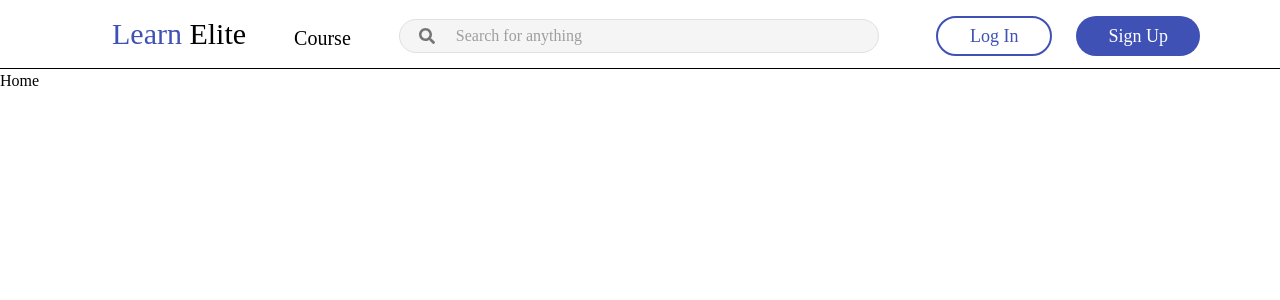
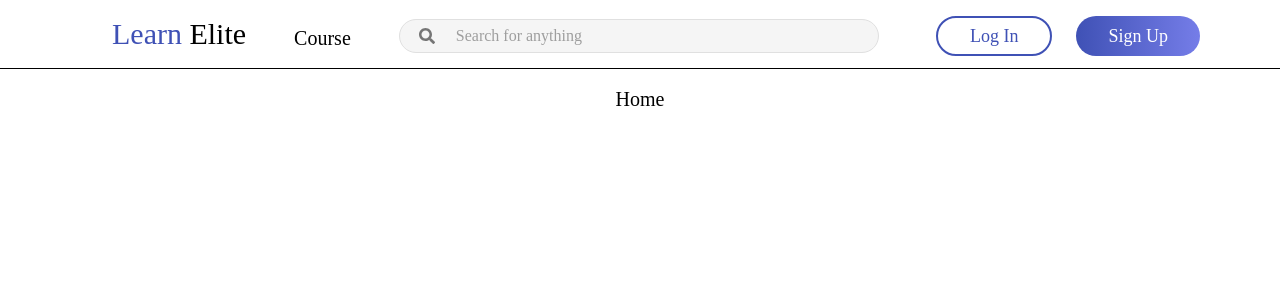
Before and after one commit to Jenesix/skku-webprogramming-Finalproject, a Next.js app: page / in a window 1280 px wide. Shown: the top 300 px of the page. Built offline with nearby package versions, Linux system fonts and the light colour scheme.

Commit message:
Header v.2

```diff
--- a/app/page.js
+++ b/app/page.js
@@ -1,7 +1,7 @@
 export default function Home() {
   return (
-    <div className="font-main">
-      <h1>Home</h1>
+    <div className="font-main text-center mt-4">
+      <h1 className="text-xl">Home</h1>
     </div>
   )
 }
--- a/components/header.js
+++ b/components/header.js
@@ -21,7 +21,7 @@ export default function Header() {
             <button className="bg-white text-main border-2 ml-2 md:ml-4 xl:ml-6 border-main text-lg whitespace-nowrap rounded-3xl px-4 md:px-8 h-10">
               Log In
             </button>
-            <button className="bg-main text-white rounded-3xl ml-2 md:ml-4 xl:ml-6 px-4 md:px-8 text-lg whitespace-nowrap h-10">
+            <button className="bg-gradient-to-r from-main to-sub  text-white rounded-3xl ml-2 md:ml-4 xl:ml-6 px-4 md:px-8 text-lg whitespace-nowrap h-10">
               Sign Up
             </button>
           </div>
--- a/tailwind.config.js
+++ b/tailwind.config.js
@@ -21,6 +21,7 @@ module.exports = {
     },
     colors: {
       main: '#3F51B5',
+      sub: '#757de8',
       black: '#000000',
       white: '#FFFFFF',
       gray: {
```
Lines whose indentation alone changed are shown as unchanged.
